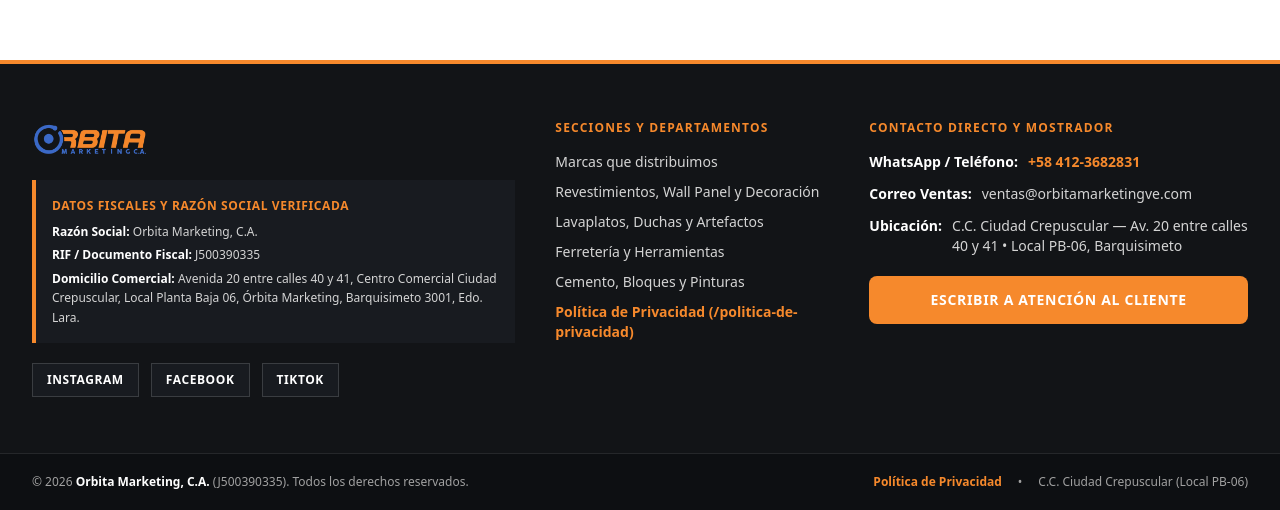
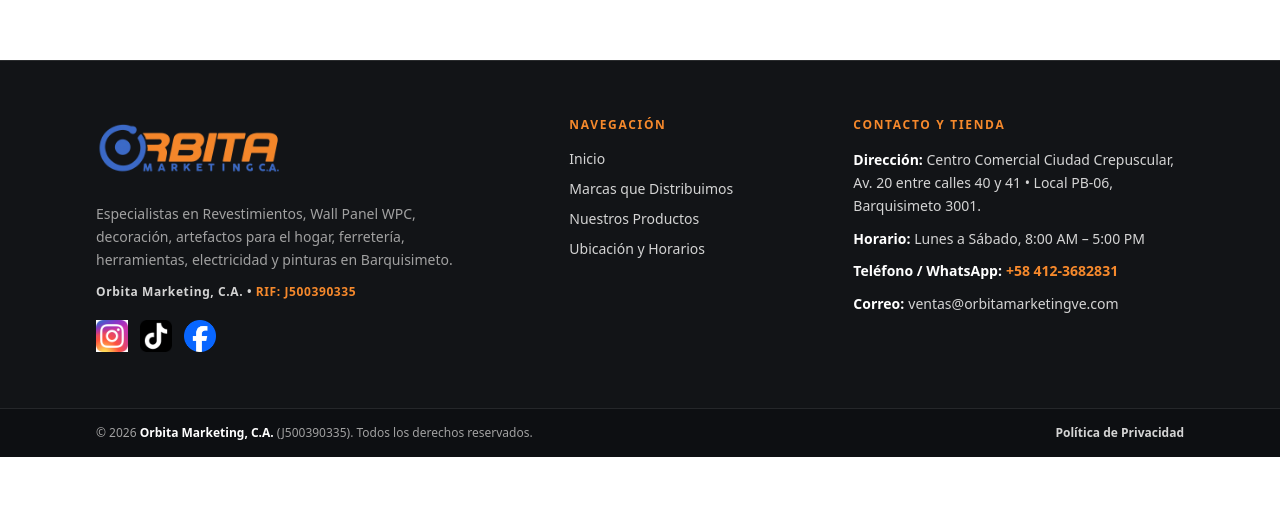
Before and after one commit to cortezhj/orbita_marketing, a Vue app: page / in a window 1280 px wide. Shown: the part 4010-4520 px from the top of the page. After the commit the page ends 4467 px from the top, so only its background shows below. Built offline with nearby package versions, Linux system fonts and the light colour scheme.

Commit message:
style(footer): redesign footer with clean layout, logo, social icons, and updated contact info

```diff
--- a/src/components/FooterSection.vue
+++ b/src/components/FooterSection.vue
@@ -1,5 +1,8 @@
 <script setup lang="ts">
 import { buildWhatsAppUrl, siteConfig } from '../config/siteConfig'
+import iconFacebook from '../assets/2023_Facebook_icon.svg.webp'
+import iconInstagram from '../assets/Instagram_icon.png.webp'
+import iconTiktok from '../assets/Tiktok_icon.svg.webp'
 
 defineEmits<{
   (e: 'openPrivacy'): void
@@ -7,174 +10,144 @@ defineEmits<{
 
 const footerWhatsappUrl = buildWhatsAppUrl(siteConfig.defaultWhatsappMessages.header)
 const currentYear = new Date().getFullYear()
+
+const socialLinks = [
+  { name: 'Instagram', href: siteConfig.business.socials.instagram, icon: iconInstagram },
+  { name: 'TikTok', href: siteConfig.business.socials.tiktok, icon: iconTiktok },
+  { name: 'Facebook', href: siteConfig.business.socials.facebook, icon: iconFacebook }
+]
 </script>
 
 <template>
-  <footer class="border-t-4 border-[#f6892c] bg-[#121417] text-neutral-300">
-    <!-- Main Footer Columns -->
-    <div class="mx-auto max-w-7xl px-4 py-14 sm:px-6 lg:px-8">
-      <div class="grid grid-cols-1 gap-10 md:grid-cols-2 lg:grid-cols-12">
-        <!-- Col 1: Brand Logo & Legal Compliance Identity (5 cols) -->
-        <div class="lg:col-span-5">
-          <div class="flex items-center gap-3">
+  <footer class="border-t border-white/10 bg-[#121417] text-neutral-300">
+    <!-- Main Footer Content -->
+    <div class="mx-auto max-w-6xl px-4 py-12 sm:px-6 sm:py-14 lg:px-8">
+      <div class="grid grid-cols-1 gap-10 md:grid-cols-12 lg:gap-12">
+        <!-- Col 1: Logo, Brief Identity & Social Icons (5 cols) -->
+        <div class="md:col-span-5">
+          <a href="#" class="inline-block">
             <img
               :src="siteConfig.business.logoUrl"
               :alt="siteConfig.business.legalName"
-              class="h-10 w-auto object-contain"
+              class="h-14 w-auto object-contain sm:h-16"
               loading="lazy"
             />
-          </div>
+          </a>
 
-          <!-- Datos Legales & RIF Card (Meta Business Verification Ready) -->
-          <div class="mt-5 border-l-4 border-[#f6892c] bg-[#181B20] p-4 text-xs leading-relaxed text-neutral-300">
-            <p class="font-black uppercase tracking-wider text-[#f6892c]">
-              Datos Fiscales y Razón Social Verificada
-            </p>
-            <p class="mt-1.5">
-              <strong class="text-white">Razón Social:</strong> {{ siteConfig.business.legalName }}
-            </p>
-            <p class="mt-1">
-              <strong class="text-white">RIF / Documento Fiscal:</strong> {{ siteConfig.business.rif }}
-            </p>
-            <p class="mt-1">
-              <strong class="text-white">Domicilio Comercial:</strong> {{ siteConfig.business.fullAddress }}
-            </p>
-          </div>
+          <p class="mt-4 max-w-sm text-xs leading-relaxed text-neutral-400 sm:text-sm">
+            Especialistas en Revestimientos, Wall Panel WPC, decoración, artefactos para el hogar, ferretería, herramientas, electricidad y pinturas en Barquisimeto.
+          </p>
 
-          <!-- Social Media Links -->
+          <p class="mt-3 text-xs font-bold tracking-wider text-neutral-300">
+            {{ siteConfig.business.legalName }} • <span class="text-[#f6892c]">RIF: {{ siteConfig.business.rif }}</span>
+          </p>
+
+          <!-- Social Media Icons -->
           <div class="mt-5 flex items-center gap-3">
             <a
-              :href="siteConfig.business.socials.instagram"
+              v-for="social in socialLinks"
+              :key="social.name"
+              :href="social.href"
               target="_blank"
               rel="noopener noreferrer"
-              class="inline-flex items-center gap-2 border border-white/15 bg-[#181B20] px-3.5 py-2 text-xs font-black uppercase tracking-wider text-white transition hover:border-[#f6892c] hover:text-[#f6892c]"
+              :aria-label="social.name"
+              :title="social.name"
+              class="inline-flex items-center justify-center transition-transform duration-200 hover:-translate-y-0.5 hover:scale-110"
             >
-              <span>Instagram</span>
-            </a>
-            <a
-              :href="siteConfig.business.socials.facebook"
-              target="_blank"
-              rel="noopener noreferrer"
-              class="inline-flex items-center gap-2 border border-white/15 bg-[#181B20] px-3.5 py-2 text-xs font-black uppercase tracking-wider text-white transition hover:border-[#f6892c] hover:text-[#f6892c]"
-            >
-              <span>Facebook</span>
-            </a>
-            <a
-              :href="siteConfig.business.socials.tiktok"
-              target="_blank"
-              rel="noopener noreferrer"
-              class="inline-flex items-center gap-2 border border-white/15 bg-[#181B20] px-3.5 py-2 text-xs font-black uppercase tracking-wider text-white transition hover:border-[#f6892c] hover:text-[#f6892c]"
-            >
-              <span>TikTok</span>
+              <img
+                :src="social.icon"
+                :alt="social.name"
+                width="32"
+                height="32"
+                loading="lazy"
+                decoding="async"
+                class="h-8 w-8 object-contain"
+              />
             </a>
           </div>
         </div>
 
-        <!-- Col 2: Departamentos & Enlaces Rápidos (3 cols) -->
-        <div class="lg:col-span-3">
-          <h3 class="text-xs font-black uppercase tracking-widest text-[#f6892c]">
-            Secciones y Departamentos
+        <!-- Col 2: Enlaces Rápidos y Productos (3 cols) -->
+        <div class="md:col-span-3">
+          <h3 class="text-xs font-black uppercase tracking-[0.14em] text-[#f6892c]">
+            Navegación
           </h3>
-          <ul class="mt-4 space-y-2.5 text-sm">
+          <ul class="mt-4 space-y-2.5 text-xs sm:text-sm">
+            <li>
+              <a href="#" class="text-neutral-300 transition hover:text-[#f6892c]">
+                Inicio
+              </a>
+            </li>
             <li>
               <a href="#marcas" class="text-neutral-300 transition hover:text-[#f6892c]">
-                Marcas que distribuimos
+                Marcas que Distribuimos
               </a>
             </li>
             <li>
               <a href="#categorias" class="text-neutral-300 transition hover:text-[#f6892c]">
-                Revestimientos, Wall Panel y Decoración
+                Nuestros Productos
               </a>
             </li>
             <li>
-              <a href="#categorias" class="text-neutral-300 transition hover:text-[#f6892c]">
-                Lavaplatos, Duchas y Artefactos
-              </a>
-            </li>
-            <li>
-              <a href="#categorias" class="text-neutral-300 transition hover:text-[#f6892c]">
-                Ferretería y Herramientas
-              </a>
-            </li>
-            <li>
-              <a href="#categorias" class="text-neutral-300 transition hover:text-[#f6892c]">
-                Cemento, Bloques y Pinturas
-              </a>
-            </li>
-            <li>
-              <a
-                href="/politica-de-privacidad"
-                class="font-black text-[#f6892c] transition hover:underline"
-                @click.prevent="$emit('openPrivacy')"
-              >
-                Política de Privacidad (/politica-de-privacidad)
+              <a href="#ubicacion" class="text-neutral-300 transition hover:text-[#f6892c]">
+                Ubicación y Horarios
               </a>
             </li>
           </ul>
         </div>
 
-        <!-- Col 3: Contacto Directo & Atención (4 cols) -->
-        <div class="lg:col-span-4">
-          <h3 class="text-xs font-black uppercase tracking-widest text-[#f6892c]">
-            Contacto Directo y Mostrador
+        <!-- Col 3: Contacto y Ubicación (4 cols) -->
+        <div class="md:col-span-4">
+          <h3 class="text-xs font-black uppercase tracking-[0.14em] text-[#f6892c]">
+            Contacto y Tienda
           </h3>
-          <ul class="mt-4 space-y-3 text-sm">
-            <li class="flex items-start gap-2.5">
-              <span class="font-bold text-white">WhatsApp / Teléfono:</span>
+          <ul class="mt-4 space-y-2.5 text-xs leading-relaxed text-neutral-300 sm:text-sm">
+            <li>
+              <strong class="font-bold text-white">Dirección:</strong>
+              {{ siteConfig.business.mallName }}, {{ siteConfig.business.shortAddress }}, Barquisimeto 3001.
+            </li>
+            <li>
+              <strong class="font-bold text-white">Horario:</strong>
+              Lunes a Sábado, 8:00 AM – 5:00 PM
+            </li>
+            <li>
+              <strong class="font-bold text-white">Teléfono / WhatsApp:</strong>
               <a
                 :href="footerWhatsappUrl"
                 target="_blank"
                 rel="noopener noreferrer"
-                class="font-bold text-[#f6892c] hover:underline"
+                class="ml-1 font-bold text-[#f6892c] hover:underline"
               >
                 {{ siteConfig.business.phoneDisplay }}
               </a>
             </li>
-            <li class="flex items-start gap-2.5">
-              <span class="font-bold text-white">Correo Ventas:</span>
-              <a :href="`mailto:${siteConfig.business.email}`" class="text-neutral-300 hover:text-[#f6892c]">
+            <li>
+              <strong class="font-bold text-white">Correo:</strong>
+              <a
+                :href="`mailto:${siteConfig.business.email}`"
+                class="ml-1 text-neutral-300 transition hover:text-[#f6892c]"
+              >
                 {{ siteConfig.business.email }}
               </a>
             </li>
-            <li class="flex items-start gap-2.5">
-              <span class="font-bold text-white">Ubicación:</span>
-              <span class="text-neutral-300">
-                {{ siteConfig.business.mallShort }} — {{ siteConfig.business.shortAddress }}, Barquisimeto
-              </span>
-            </li>
           </ul>
-
-          <div class="mt-5">
-            <a
-              :href="footerWhatsappUrl"
-              target="_blank"
-              rel="noopener noreferrer"
-              class="inline-flex w-full items-center justify-center gap-2 rounded-lg bg-[#f6892c] px-4 py-3.5 text-xs font-black uppercase tracking-wider text-white transition hover:bg-[#e07519] sm:text-sm"
-            >
-              <span>Escribir a Atención al Cliente</span>
-            </a>
-          </div>
         </div>
       </div>
     </div>
 
     <!-- Bottom Legal Bar -->
-    <div class="border-t border-white/10 bg-[#0D0F12] py-5 text-xs text-neutral-400">
-      <div class="mx-auto flex max-w-7xl flex-col items-center justify-between gap-3 px-4 sm:flex-row sm:px-6 lg:px-8">
+    <div class="border-t border-white/10 bg-[#0D0F12] py-4 text-xs text-neutral-400">
+      <div class="mx-auto flex max-w-6xl flex-col items-center justify-between gap-2 px-4 sm:flex-row sm:px-6 lg:px-8">
         <p>
           © {{ currentYear }} <strong class="text-white">{{ siteConfig.business.legalName }}</strong> ({{ siteConfig.business.rif }}). Todos los derechos reservados.
         </p>
-        <div class="flex flex-wrap items-center gap-4">
+        <div class="flex items-center gap-4">
           <a
             href="/politica-de-privacidad"
-            class="font-bold text-[#f6892c] underline-offset-4 hover:underline"
+            class="font-semibold text-neutral-300 transition hover:text-[#f6892c]"
             @click.prevent="$emit('openPrivacy')"
           >
             Política de Privacidad
-          </a>
-          <span>•</span>
-          <a href="#ubicacion" class="hover:text-[#f6892c]">
-            {{ siteConfig.business.mallShort }} ({{ siteConfig.business.localNumber }})
           </a>
         </div>
       </div>
```
